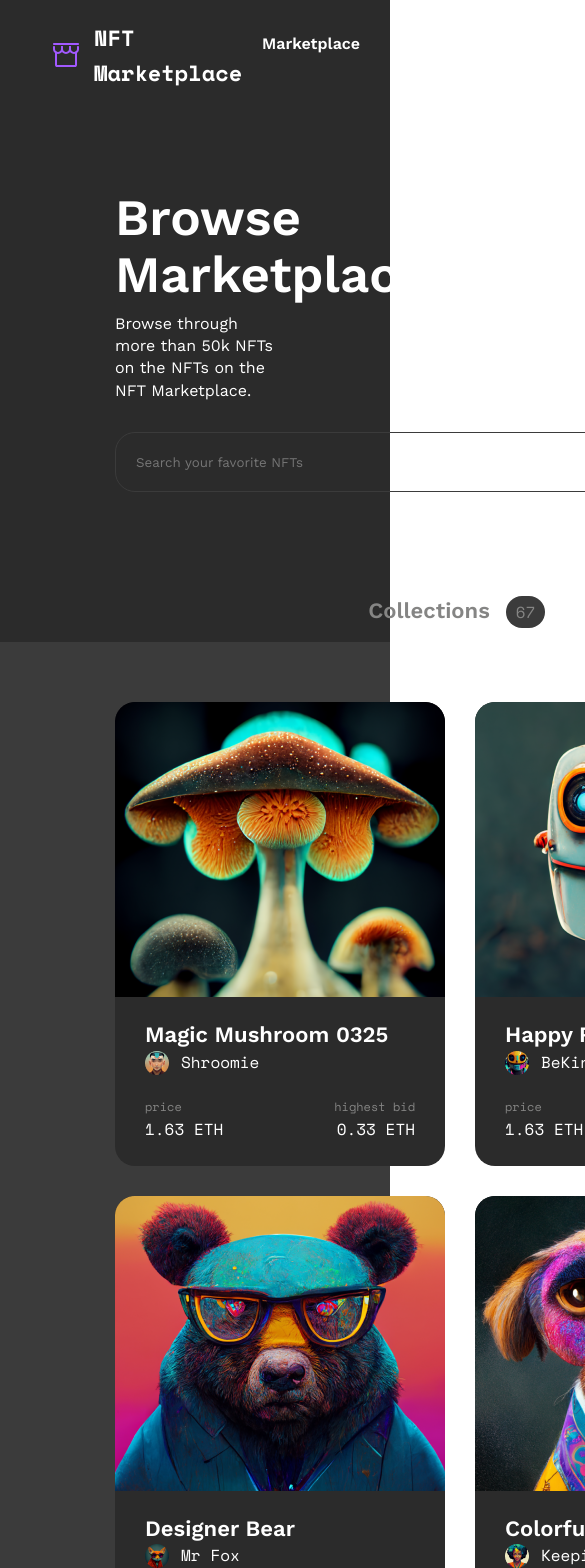
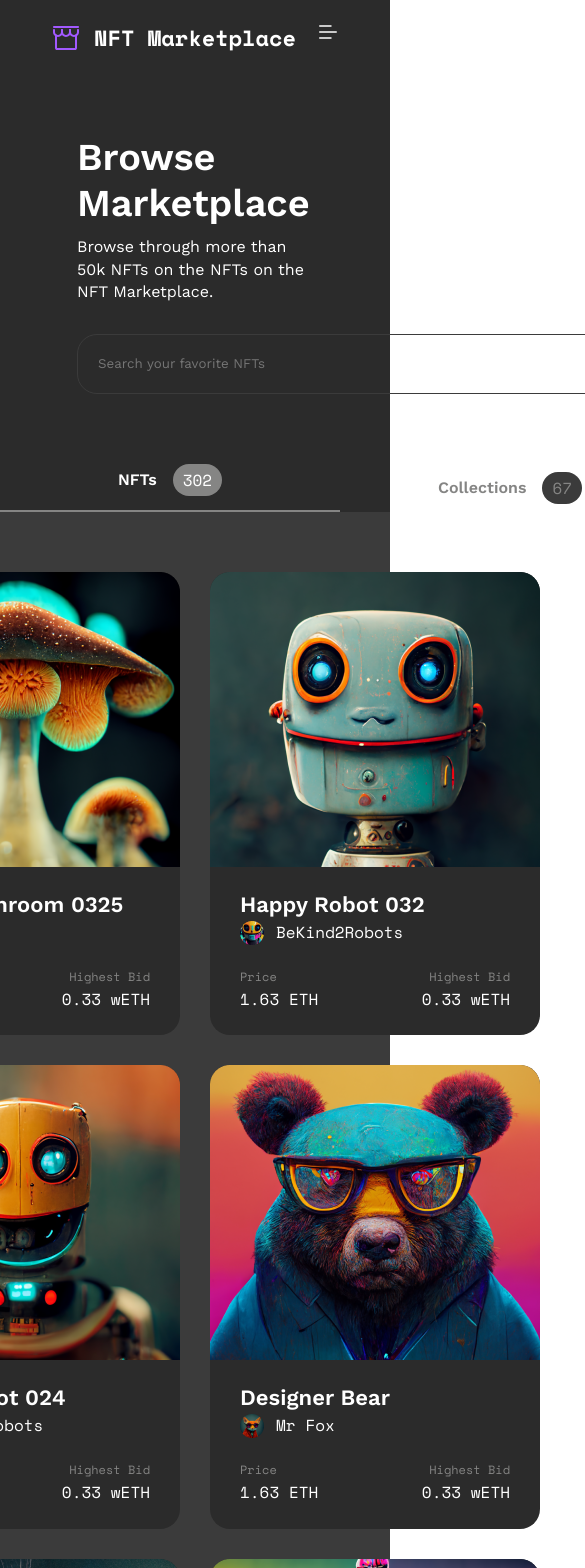
Before and after one commit to limlimjo/responsive_prac, a React (Vite) app in the folder week2/: page / in a window 390 px wide. Shown: the top 1568 px of the page, 585 px wide, since content can reach past the window. Built offline with nearby package versions, Linux system fonts and the light colour scheme.

Commit message:
[add] week2 반응형 작업(태블릿)

```diff
--- /dev/null
+++ b/week2/src/assets/styles/commonVal.scss
@@ -0,0 +1,2 @@
+$tablet-size: 834px;
+$mobile-size: 375px;
--- a/week2/src/assets/styles/main.scss
+++ b/week2/src/assets/styles/main.scss
@@ -2,6 +2,7 @@
 @import './font.scss';
 @import './icons.scss';
 @import './reset.scss';
+@import './commonVal.scss';
 
 * {
     padding: 0;
--- a/week2/src/components/common/footer/CommonFooter.module.scss
+++ b/week2/src/components/common/footer/CommonFooter.module.scss
@@ -1,12 +1,20 @@
 .footer {
     background-color: $color-background-secondary;
     padding: 40px 115.29px;
+    /* 반응형(태블릿) */
+    @media screen and (max-width: $tablet-size) {
+        padding: 40px 72px;
+    }
     border-top: 2px solid $color-background;
 
     h5 {
         @include H5-SpaceMono;
         color: $color-text-basic;
         margin-bottom: 25px;
+        /* 반응형(태블릿) */
+        @media screen and (max-width: $tablet-size) {
+            margin-bottom: 20px;
+        }
     }
 
     p, li {
@@ -17,13 +25,18 @@
     &__top {
         display: flex;
         justify-content: space-between;
+        /* 반응형(태블릿) */
+        @media screen and (max-width: $tablet-size) {
+            flex-direction: column;
+            gap: 30px;
+        }
 
         margin-bottom: 30px;
 
         &__menu1 {
             display: flex;
             flex-direction: column;
-            width: 327px;
+            // width: 327px;
 
             &__title {
                 display: flex;
--- a/week2/src/components/common/header/CommonHeader.module.scss
+++ b/week2/src/components/common/header/CommonHeader.module.scss
@@ -24,8 +24,21 @@
                 padding: 12px 20px;
                 @include BaseSemi-WorkSans;
             }
+        }
+        /* 반응형(태블릿) */
+        @media screen and (max-width: $tablet-size) {
+            display: none;
+        }
+    }
+    &__menuLogo {
+        display: none;
 
+        /* 반응형(태블릿) */
+        @media screen and (max-width: $tablet-size) {
+            display: inline-block;
+            width: 24px;
+            height: 24px;
+            background: url($icon_burgurMenu) no-repeat;
         }
-
     }
 }
--- a/week2/src/components/common/header/CommonHeader.tsx
+++ b/week2/src/components/common/header/CommonHeader.tsx
@@ -23,6 +23,7 @@ const CommonHeader = () => {
                 onClick={() => alert("Sign Up")}
             />
         </div>
+        <span className={styles.header__menuLogo}></span>
     </div>
   );
 }
--- a/week2/src/pages/index/components/Card.module.scss
+++ b/week2/src/pages/index/components/Card.module.scss
@@ -2,10 +2,15 @@
     display: grid;
     grid-template-columns: repeat(3, 1fr);
     gap: 30px;
-    padding: 60px 115px; // 이 부분 다시 한번 확인 체크
-    background-color: $color-background-secondary;
+    margin-top: 60px;
+    margin-bottom: 80px;
+    /* 반응형(태블릿) */
+    @media screen and (max-width: $tablet-size) {
+        grid-template-columns: repeat(2, 1fr);
+    }
 
     .wrapper {
+        width: 330px;
         background-color: $color-background;
         border-radius: 20px;
 
--- a/week2/src/pages/index/components/Card.tsx
+++ b/week2/src/pages/index/components/Card.tsx
@@ -8,9 +8,16 @@ const Card = ({ data }) => {
     // 화면 크기에 따라 카드 수 변경
     useEffect(() => {
         const handleResize = () => {
-            const width = window.innerWidth;
+            let count;
 
-            setNftInfo(data);
+            if (window.innerWidth <= 375) {
+                count = 5;
+            } else if (window.innerWidth <= 834) {
+                count = 8;
+            } else {
+                count = 12;
+            }
+            setNftInfo(data.slice(0, count));
         };
 
         // 초기 사이즈 확인
@@ -42,12 +49,12 @@ const Card = ({ data }) => {
                         </div>
                         <div className={styles.bid}>
                             <div className={styles.bid__priceCont}>
-                                <span className={styles.title}>price</span>
+                                <span className={styles.title}>Price</span>
                                 <span className={styles.price}>{price} ETH</span>
                             </div>
                             <div className={styles.bid__highestBidCont}>
-                                <span className={styles.title}>highest bid</span>
-                                <span className={styles.price}>{highestBid} ETH</span>
+                                <span className={styles.title}>Highest Bid</span>
+                                <span className={styles.price}>{highestBid} wETH</span>
                             </div>
                         </div>
                     </div>
--- a/week2/src/pages/index/components/Intro.module.scss
+++ b/week2/src/pages/index/components/Intro.module.scss
@@ -1,5 +1,9 @@
 .intro {
     padding: 80px 115px;
+    /* 반응형(태블릿) */
+    @media screen and (max-width: $tablet-size) {
+        padding: 60px 77px;
+    }
     &__mainBox {
         display: flex;
         flex-direction: column;
@@ -8,6 +12,10 @@
         color: $color-text-basic;
         .title {
             @include H2-WorkSans;
+            /* 반응형(태블릿) */
+            @media screen and (max-width: $tablet-size) {
+                @include H3-WorkSans;
+            }
         }
         .desc {
             @include Base-WorkSans;
@@ -17,6 +25,10 @@
     &__searchBox {
         position: relative;
         width: 1050px;
+        /* 반응형(태블릿) */
+        @media screen and (max-width: $tablet-size) {
+            width: 680px;
+        }
 
         input {
             width: 100%;
--- a/week2/src/pages/index/index.tsx
+++ b/week2/src/pages/index/index.tsx
@@ -42,7 +42,9 @@ const index = () => {
         </a>
       </div>
       {/* 카드 UI */}
-      <Card data={CARD_LIST} />
+      <div className={styles.page__contents}>
+        <Card data={CARD_LIST} />
+      </div>
       {/* 공통 푸터 */}
       <CommonFooter />
     </div>
--- a/week2/src/pages/index/styles/index.module.scss
+++ b/week2/src/pages/index/styles/index.module.scss
@@ -5,16 +5,27 @@
         display: flex;
         justify-content: center;
         align-items: center;
-        margin: 10px 115px 0px 115px;
-        height: 60px;
+        width: 1050px;
+        height: 100%;
+        margin: 10px auto 0px;
+        /* 반응형(태블릿) */
+        @media screen and (max-width: $tablet-size) {
+            width: 680px;
+        }
 
         &__menu {
             display: flex;
+            justify-content: center;
+            align-items: center;
             gap: 16px;
-            padding: 14.5px 202.5px;
+            width: 50%;
 
             p {
                 @include H5-WorkSans;
+                /* 반응형(태블릿) */
+                @media screen and (max-width: $tablet-size) {
+                    @include BaseSemi-WorkSans;
+                }
             }
 
             span {
@@ -25,6 +36,8 @@
 
             &.active {
                 color: $color-text-basic;
+                border-bottom: 2px solid $color-caption-label-text;
+                padding-bottom: 14px;
                 span {
                     background-color: $color-caption-label-text;
                 }
@@ -38,4 +51,11 @@
             }
         }
     }
+
+    &__contents {
+        display: flex;
+        justify-content: center;
+        align-items: center;
+        background-color: $color-background-secondary;
+    }
 }
```
Also changed, not shown: week2/src/assets/styles/icons.scss (+1 -0 lines), week2/src/assets/icons/icon_burgurMenu.svg (added).
